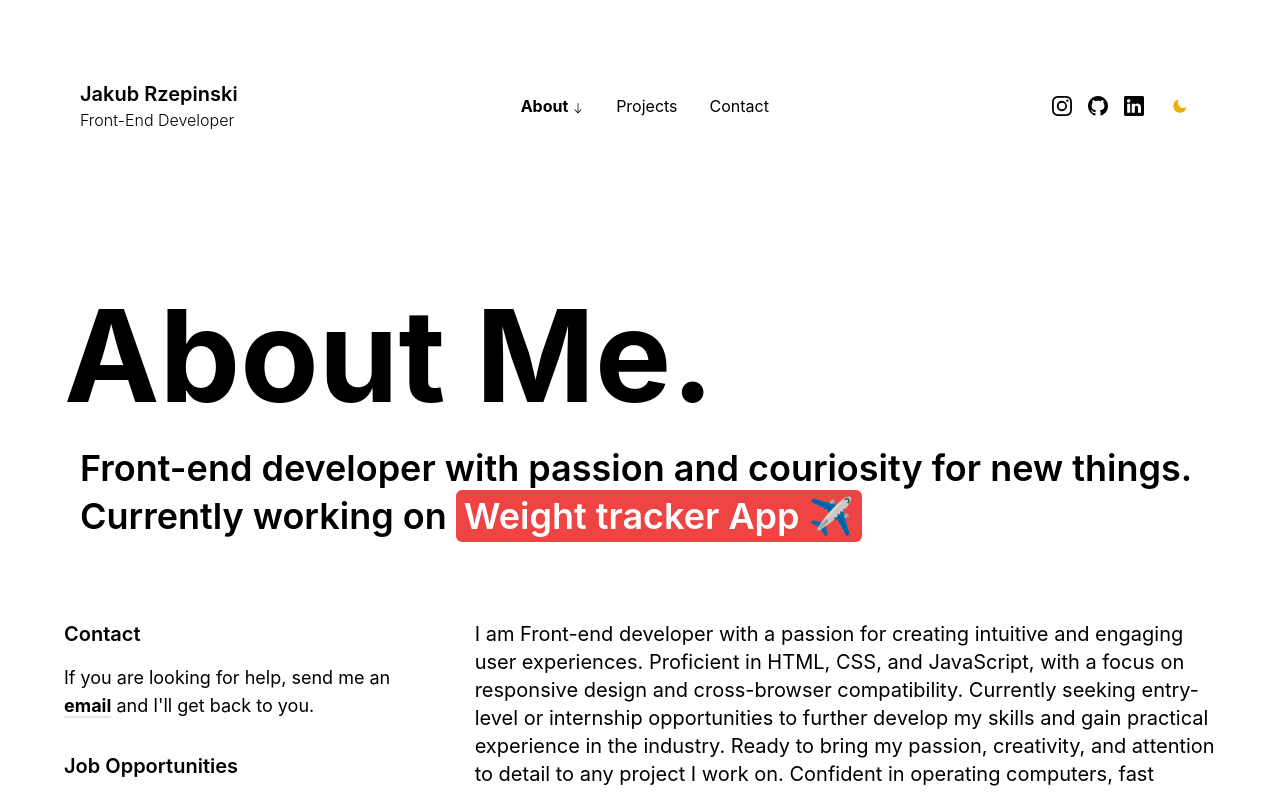
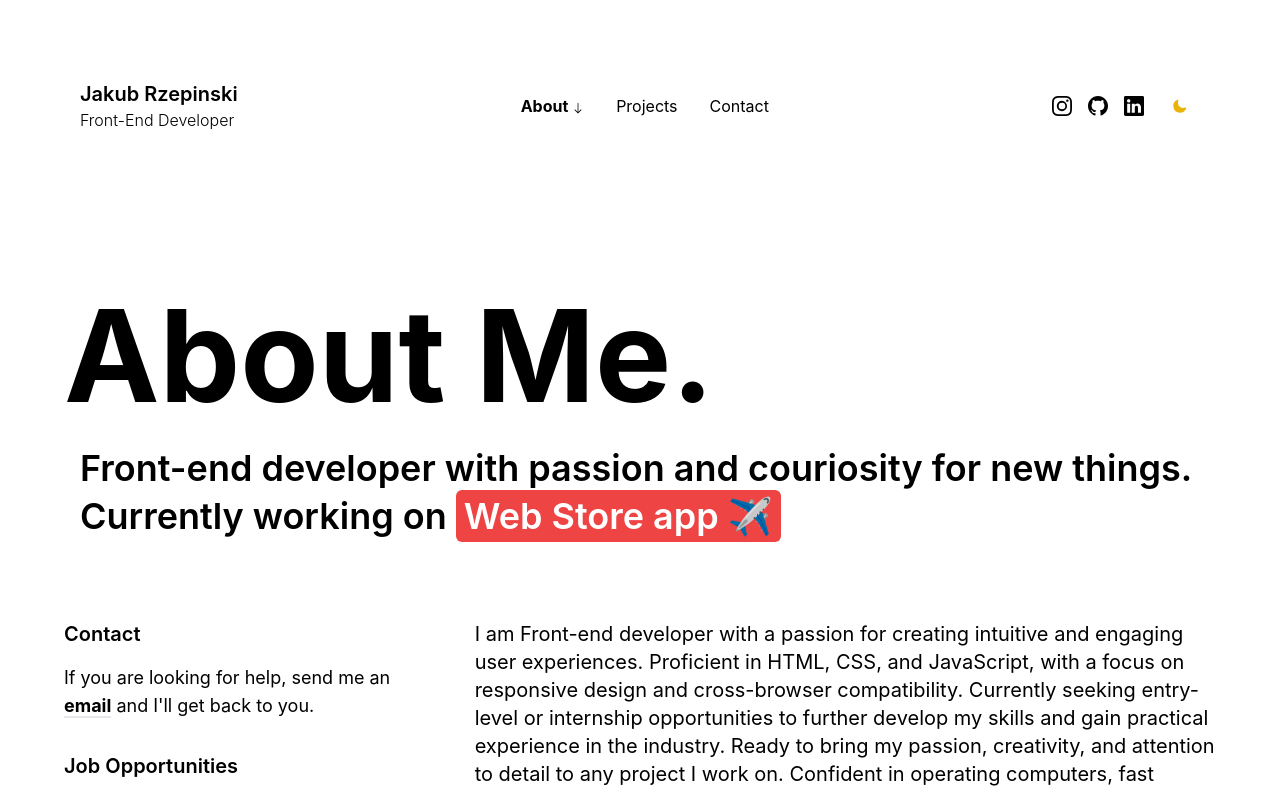
Before and after one commit to rzepa000/portfolio, a Next.js app: page /about in a window 1280 px wide. Shown: the top 792 px of the page. Built offline with nearby package versions, Linux system fonts and the light colour scheme.

Commit message:
curentproject

```diff
--- a/components/data.js
+++ b/components/data.js
@@ -63,8 +63,8 @@ const userData = {
       description: [
         `I am Front-end developer with a passion for creating intuitive and engaging user experiences. Proficient in HTML, CSS, and JavaScript, with a focus on responsive design and cross-browser compatibility. Currently seeking entry-level or internship opportunities to further develop my skills and gain practical experience in the industry. Ready to bring my passion, creativity, and attention to detail to any project I work on. Confident in operating computers, fast typing, working in various teams and environments backed by experience, communicating with co-workers, management and Customers, providing the highest level of Customer Service. Reliable, systematic, punctual, resourceful, ambitious, creative, hard-working self-motivated, and eager to learn and grow as a developer. `,
         ],
-      currentProject: "Weight tracker App",
-      currentProjectUrl: "https://github.com/Bh00fie/Weight-Tracker",
+      currentProject: "Web Store app",
+      currentProjectUrl: "https://github.com/rzepa000/bakery_shop",
     },
 
     resumeUrl:
```
